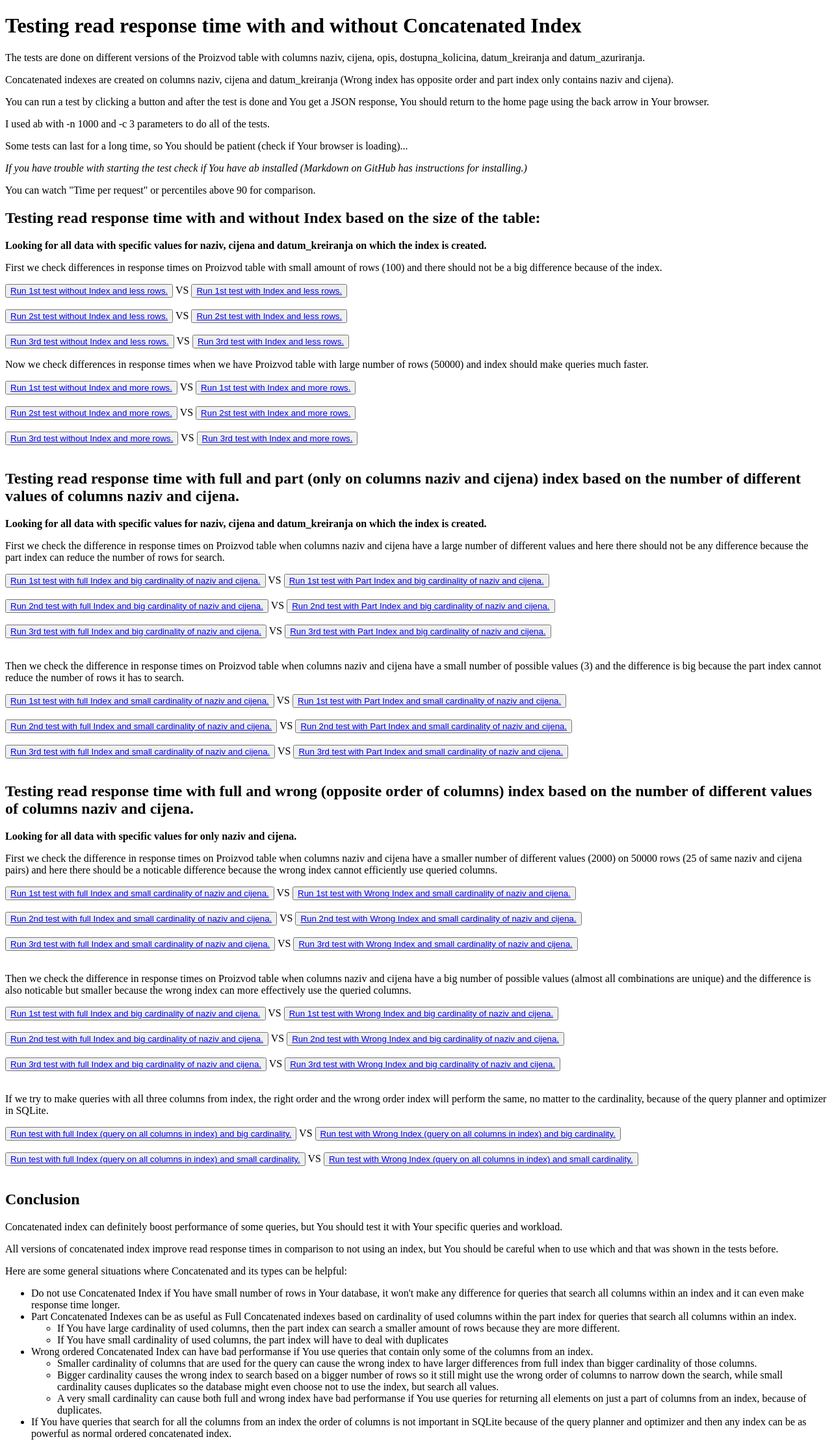
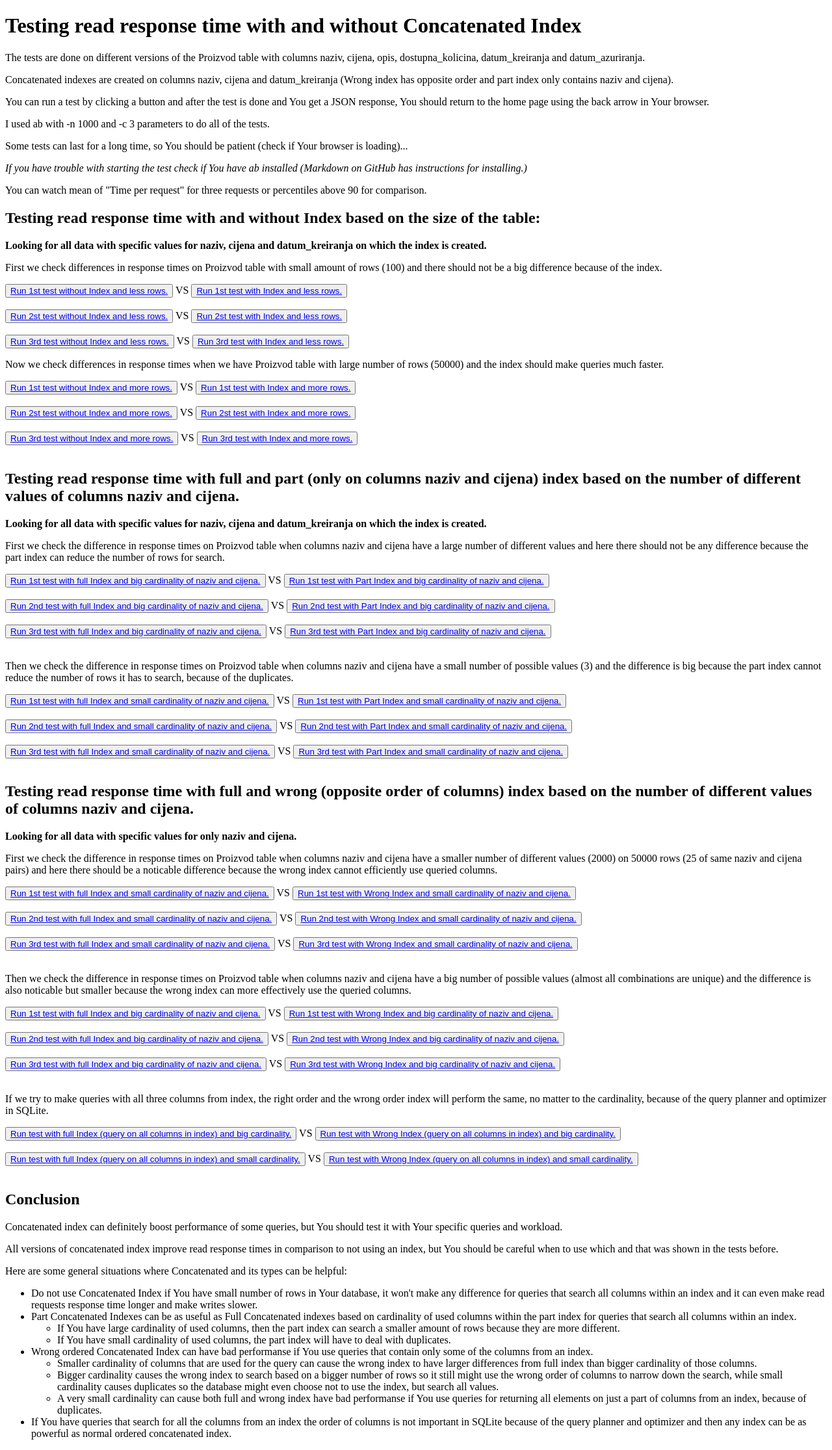
Before and after one commit to T30M47/ExperimentalWork, a Django app: page / in a window 1280 px wide. Shown: the whole page at 65% size. Run offline with Django 4.2, Linux system fonts and the light colour scheme.

Commit message:
Update template.html

```diff
--- a/main/templates/template.html
+++ b/main/templates/template.html
@@ -13,7 +13,7 @@
     <p>I used ab with -n 1000 and -c 3 parameters to do all of the tests.</p>
     <p>Some tests can last for a long time, so You should be patient (check if Your browser is loading)...</p>
     <p><i>If you have trouble with starting the test check if You have ab installed (Markdown on GitHub has instructions for installing.)</i></p>
-    <p>You can watch "Time per request" or percentiles above 90 for comparison.</p>
+    <p>You can watch mean of "Time per request" for three requests or percentiles above 90 for comparison.</p>
 
     <h2>Testing read response time with and without Index based on the size of the table:</h2>
     <p><strong>Looking for all data with specific values for naziv, cijena and datum_kreiranja on which the index is created.</strong></p>
@@ -27,7 +27,7 @@
     <button><a href ="/testWithoutIndexLessRows/?naziv=milk&cijena=2.99&datum_kreiranja=2014-05-22">Run 3rd test without Index and less rows.</a></button> VS
     <button><a href ="/testWithIndexLessRows/?naziv=milk&cijena=2.99&datum_kreiranja=1991-08-25">Run 3rd test with Index and less rows.</a></button>
     <br>
-    <p>Now we check differences in response times when we have Proizvod table with large number of rows (50000) and index should make queries much faster.</p>
+    <p>Now we check differences in response times when we have Proizvod table with large number of rows (50000) and the index should make queries much faster.</p>
     <button><a href ="/testWithoutIndex/?naziv=bread&cijena=1.99&datum_kreiranja=1981-10-12">Run 1st test without Index and more rows.</a></button> VS
     <button><a href ="/testWithIndex/?naziv=bread&cijena=1.99&datum_kreiranja=1994-01-06">Run 1st test with Index and more rows.</a></button>
     <br><br>
@@ -50,7 +50,7 @@
     <button><a href ="/testWithIndexBigCard/?naziv=open&cijena=5.05&datum_kreiranja=2015-08-10">Run 3rd test with full Index and big cardinality of naziv and cijena.</a></button> VS
     <button><a href ="/testWithPartIndexBigCard/?naziv=feel&cijena=3.15&datum_kreiranja=1976-10-09">Run 3rd test with Part Index and big cardinality of naziv and cijena.</a></button>
     <br><br>
-    <p>Then we check the difference in response times on Proizvod table when columns naziv and cijena have a small number of possible values (3) and the difference is big because the part index cannot reduce the number of rows it has to search.</p>
+    <p>Then we check the difference in response times on Proizvod table when columns naziv and cijena have a small number of possible values (3) and the difference is big because the part index cannot reduce the number of rows it has to search, because of the duplicates.</p>
     <button><a href ="/testWithIndex/?naziv=milk&cijena=2.99&datum_kreiranja=2006-01-26">Run 1st test with full Index and small cardinality of naziv and cijena.</a></button> VS
     <button><a href ="/testWithPartIndex/?naziv=milk&cijena=2.99&datum_kreiranja=1984-10-23">Run 1st test with Part Index and small cardinality of naziv and cijena.</a></button>
     <br><br>
@@ -94,11 +94,11 @@
     <p>All versions of concatenated index improve read response times in comparison to not using an index, but You should be careful when to use which and that was shown in the tests before.</p>
     <p>Here are some general situations where Concatenated and its types can be helpful:</p>
     <ul>
-    <li>Do not use Concatenated Index if You have small number of rows in Your database, it won't make any difference for queries that search all columns within an index and it can even make response time longer.</li>
+    <li>Do not use Concatenated Index if You have small number of rows in Your database, it won't make any difference for queries that search all columns within an index and it can even make read requests response time longer and make writes slower.</li>
     <li>Part Concatenated Indexes can be as useful as Full Concatenated indexes based on cardinality of used columns within the part index for queries that search all columns within an index. </li>
         <ul>
         <li>If You have large cardinality of used columns, then the part index can search a smaller amount of rows because they are more different.</li>
-        <li>If You have small cardinality of used columns, the part index will have to deal with duplicates</li>
+        <li>If You have small cardinality of used columns, the part index will have to deal with duplicates.</li>
         </ul>
 
     <li>Wrong ordered Concatenated Index can have bad performanse if You use queries that contain only some of the columns from an index.</li>
```
